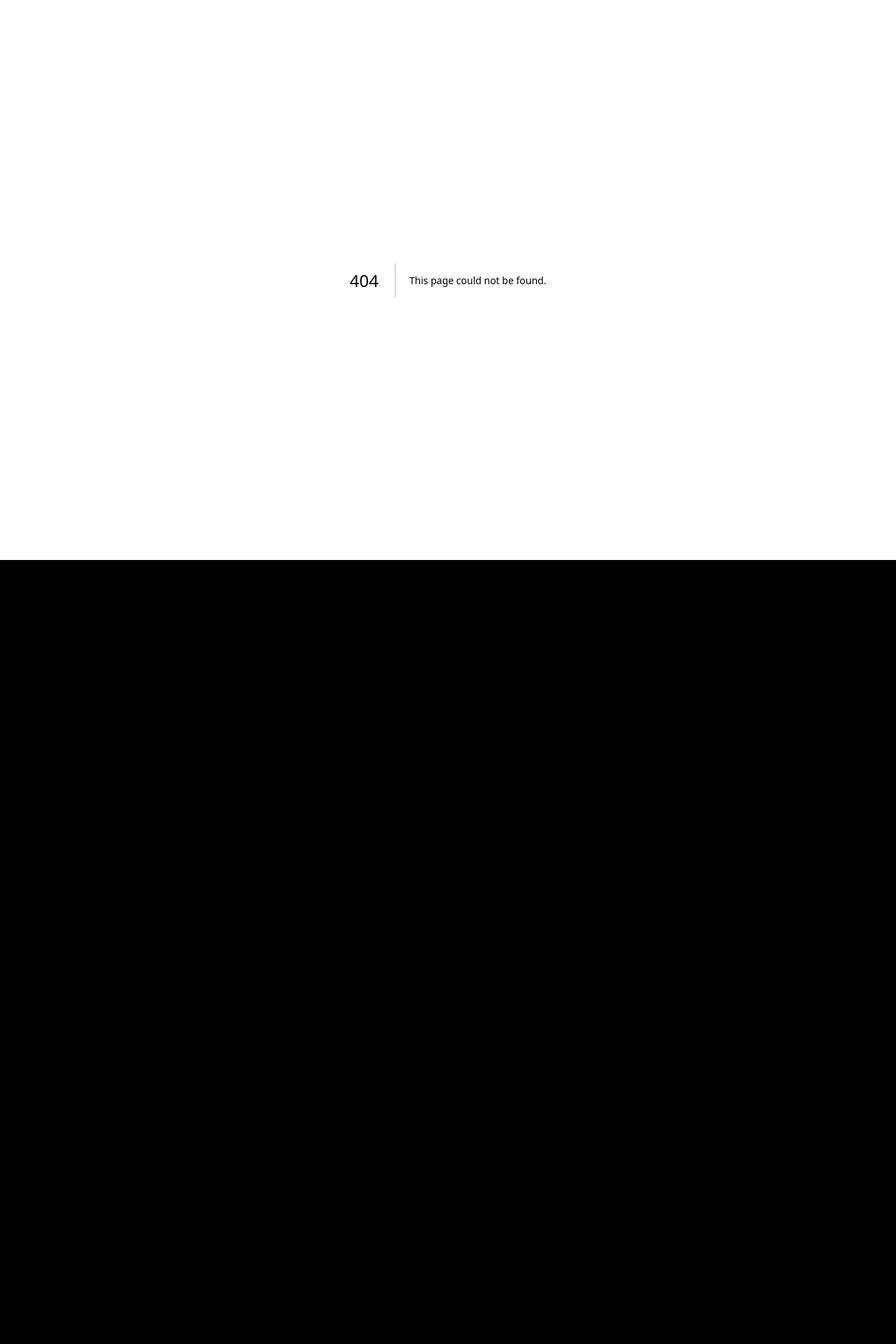
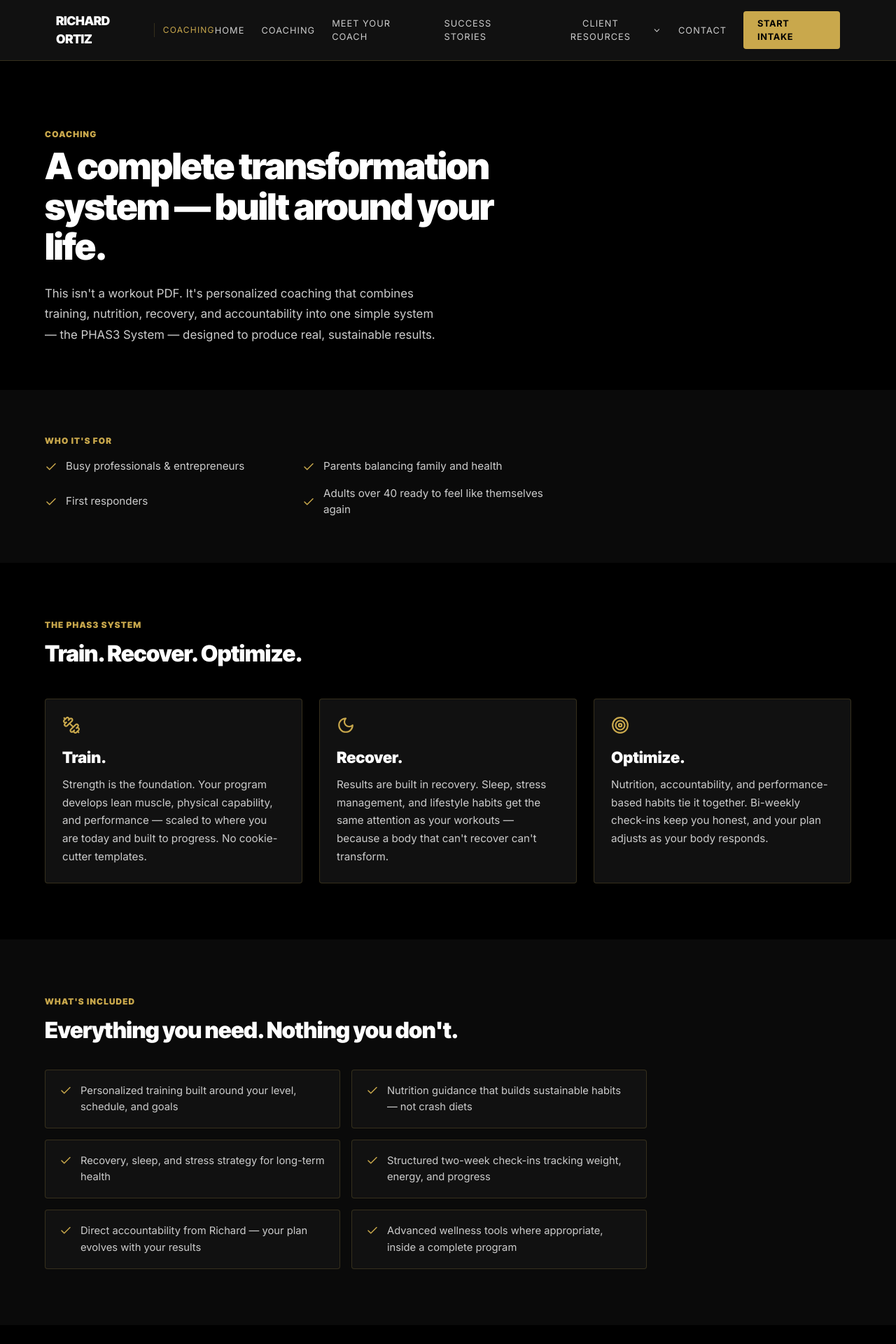
Before and after one commit to asaasinai/richard-ortiz-coaching, a Next.js app: page /coaching in a window 1280 px wide. Before the commit this address had no page. Shown: the top 1920 px of the page at 70% size. Before the commit the page ends 800 px from the top, so only its background shows below. Built offline with nearby package versions, Linux system fonts and the light colour scheme.

Commit message:
feat: coaching page - PHAS3 program, audience, what's included

```diff
--- /dev/null
+++ b/src/app/coaching/page.tsx
@@ -0,0 +1,131 @@
+import type { Metadata } from "next"
+import Link from "next/link"
+import Nav from "@/components/Nav"
+import Footer from "@/components/Footer"
+import { Dumbbell, Moon, Target, Check } from "lucide-react"
+
+export const metadata: Metadata = {
+  title: "Coaching | Richard Ortiz Coaching",
+  description:
+    "Personalized transformation coaching built on the PHAS3 System — training, nutrition, recovery, and accountability for real, sustainable results.",
+}
+
+const audience = [
+  "Busy professionals & entrepreneurs",
+  "Parents balancing family and health",
+  "First responders",
+  "Adults over 40 ready to feel like themselves again",
+]
+
+const included = [
+  "Personalized training built around your level, schedule, and goals",
+  "Nutrition guidance that builds sustainable habits — not crash diets",
+  "Recovery, sleep, and stress strategy for long-term health",
+  "Structured two-week check-ins tracking weight, energy, and progress",
+  "Direct accountability from Richard — your plan evolves with your results",
+  "Advanced wellness tools where appropriate, inside a complete program",
+]
+
+const pillarsDeep = [
+  {
+    icon: Dumbbell, title: "Train.",
+    body: "Strength is the foundation. Your program develops lean muscle, physical capability, and performance — scaled to where you are today and built to progress. No cookie-cutter templates.",
+  },
+  {
+    icon: Moon, title: "Recover.",
+    body: "Results are built in recovery. Sleep, stress management, and lifestyle habits get the same attention as your workouts — because a body that can't recover can't transform.",
+  },
+  {
+    icon: Target, title: "Optimize.",
+    body: "Nutrition, accountability, and performance-based habits tie it together. Bi-weekly check-ins keep you honest, and your plan adjusts as your body responds.",
+  },
+]
+
+export default function CoachingPage() {
+  return (
+    <>
+      <Nav />
+
+      <section style={{ background: "var(--bg)", padding: "6rem 1rem 4rem" }}>
+        <div className="max-w-6xl mx-auto">
+          <span className="section-num">Coaching</span>
+          <h1 style={{ fontFamily: "Inter Tight, sans-serif", fontWeight: 900, fontSize: "clamp(2.2rem, 5vw, 3.25rem)", letterSpacing: "-0.03em", lineHeight: 1.1, maxWidth: 720 }}>
+            A complete transformation system — built around your life.
+          </h1>
+          <p style={{ color: "var(--text-soft)", fontSize: "1.05rem", lineHeight: 1.75, marginTop: "1.5rem", maxWidth: 560 }}>
+            This isn&apos;t a workout PDF. It&apos;s personalized coaching that combines training, nutrition,
+            recovery, and accountability into one simple system — the PHAS3 System — designed to produce
+            real, sustainable results.
+          </p>
+        </div>
+      </section>
+
+      {/* WHO IT'S FOR */}
+      <section style={{ background: "var(--bg-2)", padding: "4rem 1rem" }}>
+        <div className="max-w-6xl mx-auto">
+          <span className="section-num">Who It&apos;s For</span>
+          <div className="grid md:grid-cols-2 gap-4 mt-4" style={{ maxWidth: 720 }}>
+            {audience.map(a => (
+              <div key={a} style={{ display: "flex", alignItems: "center", gap: "0.75rem" }}>
+                <Check size={18} style={{ color: "var(--gold)", flexShrink: 0 }} />
+                <span style={{ color: "var(--text-soft)", fontSize: "0.95rem" }}>{a}</span>
+              </div>
+            ))}
+          </div>
+        </div>
+      </section>
+
+      {/* PILLARS IN DEPTH */}
+      <section style={{ background: "var(--bg)", padding: "5rem 1rem" }}>
+        <div className="max-w-6xl mx-auto">
+          <span className="section-num">The PHAS3 System</span>
+          <h2 style={{ fontFamily: "Inter Tight, sans-serif", fontWeight: 900, fontSize: "2rem", letterSpacing: "-0.02em", marginBottom: "2.5rem" }}>
+            Train. Recover. Optimize.
+          </h2>
+          <div className="grid md:grid-cols-3 gap-6">
+            {pillarsDeep.map(p => (
+              <div key={p.title} className="card">
+                <p.icon size={26} style={{ color: "var(--gold)", marginBottom: "1rem" }} />
+                <h3 style={{ fontFamily: "Inter Tight, sans-serif", fontWeight: 900, fontSize: "1.4rem", marginBottom: "0.6rem" }}>{p.title}</h3>
+                <p style={{ color: "var(--text-soft)", fontSize: "0.95rem", lineHeight: 1.7 }}>{p.body}</p>
+              </div>
+            ))}
+          </div>
+        </div>
+      </section>
+
+      {/* WHAT'S INCLUDED */}
+      <section style={{ background: "var(--bg-2)", padding: "5rem 1rem" }}>
+        <div className="max-w-6xl mx-auto">
+          <span className="section-num">What&apos;s Included</span>
+          <h2 style={{ fontFamily: "Inter Tight, sans-serif", fontWeight: 900, fontSize: "2rem", letterSpacing: "-0.02em", marginBottom: "2rem" }}>
+            Everything you need. Nothing you don&apos;t.
+          </h2>
+          <div className="grid md:grid-cols-2 gap-4" style={{ maxWidth: 860 }}>
+            {included.map(item => (
+              <div key={item} className="card" style={{ display: "flex", gap: "0.75rem", alignItems: "flex-start", padding: "1.1rem 1.25rem" }}>
+                <Check size={18} style={{ color: "var(--gold)", flexShrink: 0, marginTop: "0.15rem" }} />
+                <span style={{ color: "var(--text-soft)", fontSize: "0.92rem", lineHeight: 1.6 }}>{item}</span>
+              </div>
+            ))}
+          </div>
+        </div>
+      </section>
+
+      {/* CTA */}
+      <section style={{ background: "var(--bg)", padding: "5rem 1rem", textAlign: "center" }}>
+        <div className="max-w-3xl mx-auto">
+          <h2 style={{ fontFamily: "Inter Tight, sans-serif", fontWeight: 900, fontSize: "2rem", letterSpacing: "-0.02em", marginBottom: "1rem" }}>
+            Welcome to the Next Level.
+          </h2>
+          <p style={{ color: "var(--text-soft)", lineHeight: 1.75, marginBottom: "2rem" }}>
+            Start with your intake. Richard reviews every submission personally and builds your plan from there.
+          </p>
+          <Link href="/intake" className="btn-gold">Start Intake</Link>
+        </div>
+      </section>
+
+      <Footer />
+    </>
+  )
+}
```
